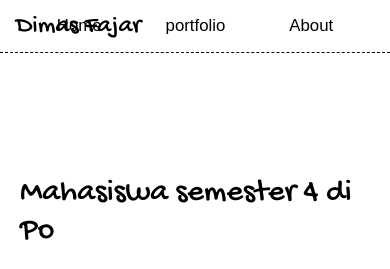
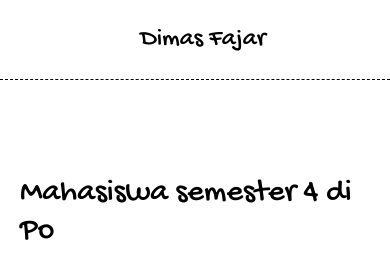
Before and after one commit to SideeID/portfolio, a plain HTML site: page index.html in a window 390 px wide. Shown: the top 269 px of the page. Drawn offline with Linux system fonts and the light colour scheme.

Commit message:
fix: responsive navbar

```diff
--- a/assets/styles/app.css
+++ b/assets/styles/app.css
@@ -9,7 +9,6 @@ body {
   margin: 0;
   display: flex;
   flex-direction: column;
-
 }
 
 /* bagian navbar */
@@ -54,6 +53,24 @@ header.navbar-container .nav-list li:hover a {
   color: white;
 }
 
+@media screen and (max-width: 600px) {
+  header.navbar-container {
+    display: flex;
+    justify-content: center;
+    align-items: center;
+    text-align: center;
+  }
+
+  .navbar-nama {
+    position: relative;
+    left: auto;
+  }
+
+  header.navbar-container .nav-list {
+    display: none;
+  }
+}
+
 .logo-link {
   display: inline-block;
   width: 40px;
@@ -88,7 +105,6 @@ header.navbar-container .nav-list li:hover a {
 .logo-link:hover {
   opacity: 0.8;
 }
-
 
 /* bagian home */
 
@@ -134,7 +150,6 @@ header.navbar-container .nav-list li:hover a {
   }
 }
 
-
 /* bagian card portfolio */
 .card-container {
   display: flex;
@@ -168,7 +183,6 @@ header.navbar-container .nav-list li:hover a {
   transition: transform 0.3s ease;
 }
 
-
 .card-content p {
   text-align: left;
 }
@@ -190,7 +204,6 @@ header.navbar-container .nav-list li:hover a {
   cursor: pointer;
 }
 
-
 @media (max-width: 768px) {
   .portfolio {
     text-align: center;
@@ -200,7 +213,6 @@ header.navbar-container .nav-list li:hover a {
     margin: 0 auto;
   }
 }
-
 
 /* bagian about */
 aside {
```
Lines whose indentation alone changed are shown as unchanged.
